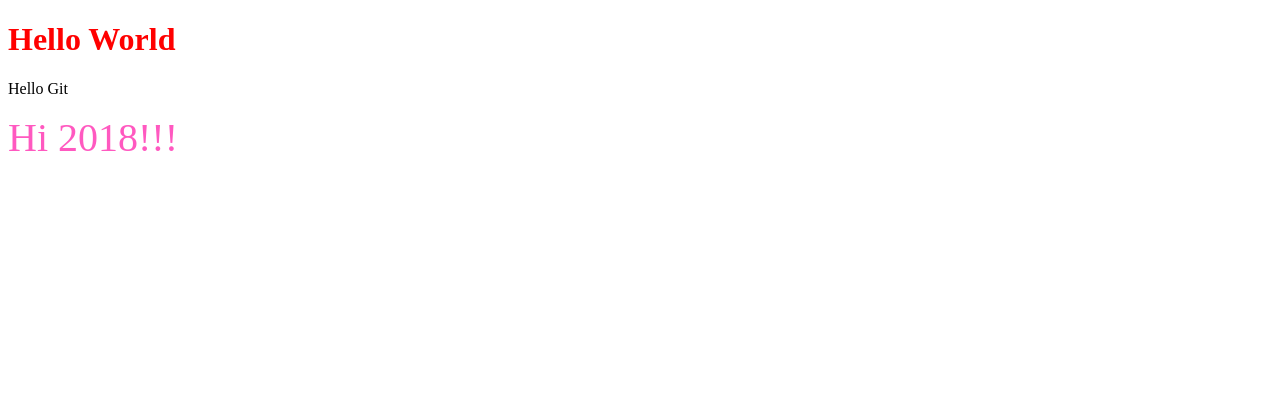
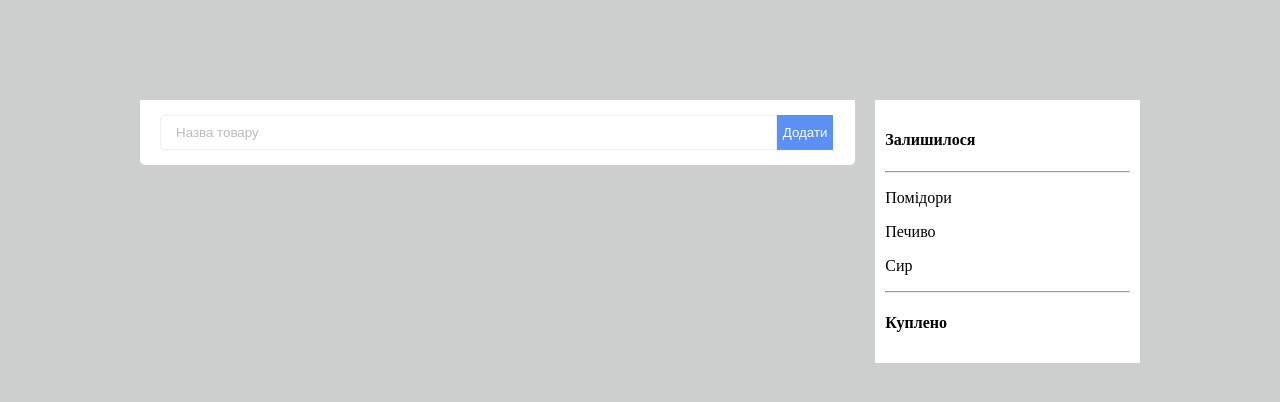
Before and after one commit to ExlizardWizard/js-buy-list, a plain HTML site: page index.html in a window 1280 px wide. Drawn offline with Linux system fonts and the light colour scheme.

Commit message:
version1

```diff
--- a/index.html
+++ b/index.html
@@ -4,12 +4,31 @@
     <meta charset="UTF-8">
     <title>My Page</title>
 
-
     <link rel="stylesheet" type="text/css" href="main.css" />
 </head>
+
 <body>
-<h1>Hello World</h1>
-<p>Hello Git</p>
-<div class="text2018">Hi 2018!!!</div>
+
+<div class="container">
+
+	<div class="addbox">
+		<input type="text" name="" value="Назва товару" class="nazva"><button class="dod">Додати</button>
+	</div>
+
+	<div class="rbox">
+		<H4 class="zal">Залишилося</H4>
+			<hr class="divider"></hr>
+				<div class="ingr">
+					<p>Помідори</p>
+					<p>Печиво</p>
+					<p>Сир</p>
+				</div>
+			<hr class="divider"></hr>
+		<H4 class="kup">Куплено</H4>
+	</div>
+
+</div>
+
 </body>
+
 </html>
--- a/main.css
+++ b/main.css
@@ -1,8 +1,60 @@
-h1 {
-    color: red;
+body {
+	background: #CDCFCF;
 }
 
-.text2018 {
-    color: #ff59c0;
-    font-size: 40px;
+.addbox {
+	background-color: white;
+	/*max-width: 745px;*/
+	max-height: 35px;
+	padding: 15px;
+	border-radius: 0px 0px 5px 5px ;
+	width: 70%;
+	display: inline-block;
 }
+
+.nazva {
+	width: 90%;
+	background-color: white;
+	color: #BABBBF;
+	height: 35px;
+	margin-left: 5px;
+	padding-left: 15px;
+	box-sizing: border-box;
+	border-radius: 5px 0px 0px 5px ;
+	border: 1px solid rgba(220, 221, 222, 0.5);
+}
+
+.dod {
+	color: white;
+	background-color: #5B91F5;
+	border: none;
+	height: 35px;
+/*	width: 100px;
+*/}
+
+.rbox {
+	/*text-align: left;*/
+	background-color: white;
+	width: 25%;
+	margin-left: 20px;
+	float: right;
+	display: inline-block;
+	padding: 10px;
+}
+
+.container {
+	width: 1000px;
+	margin-left: auto;
+	margin-right: auto;
+	display: flex;
+	margin-top: 100px;
+
+}
+
+.divider {
+	size: 1px;
+}
+
+.ingr {
+
+}
```
